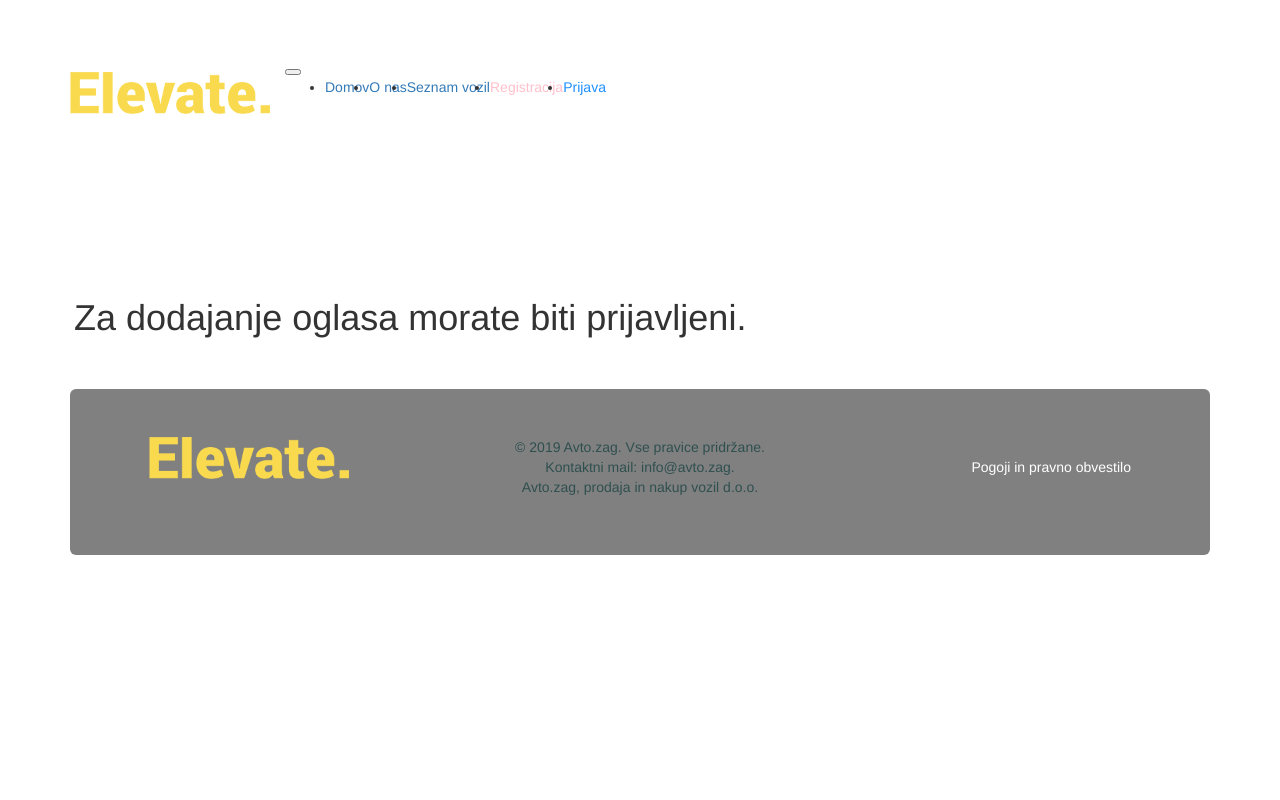
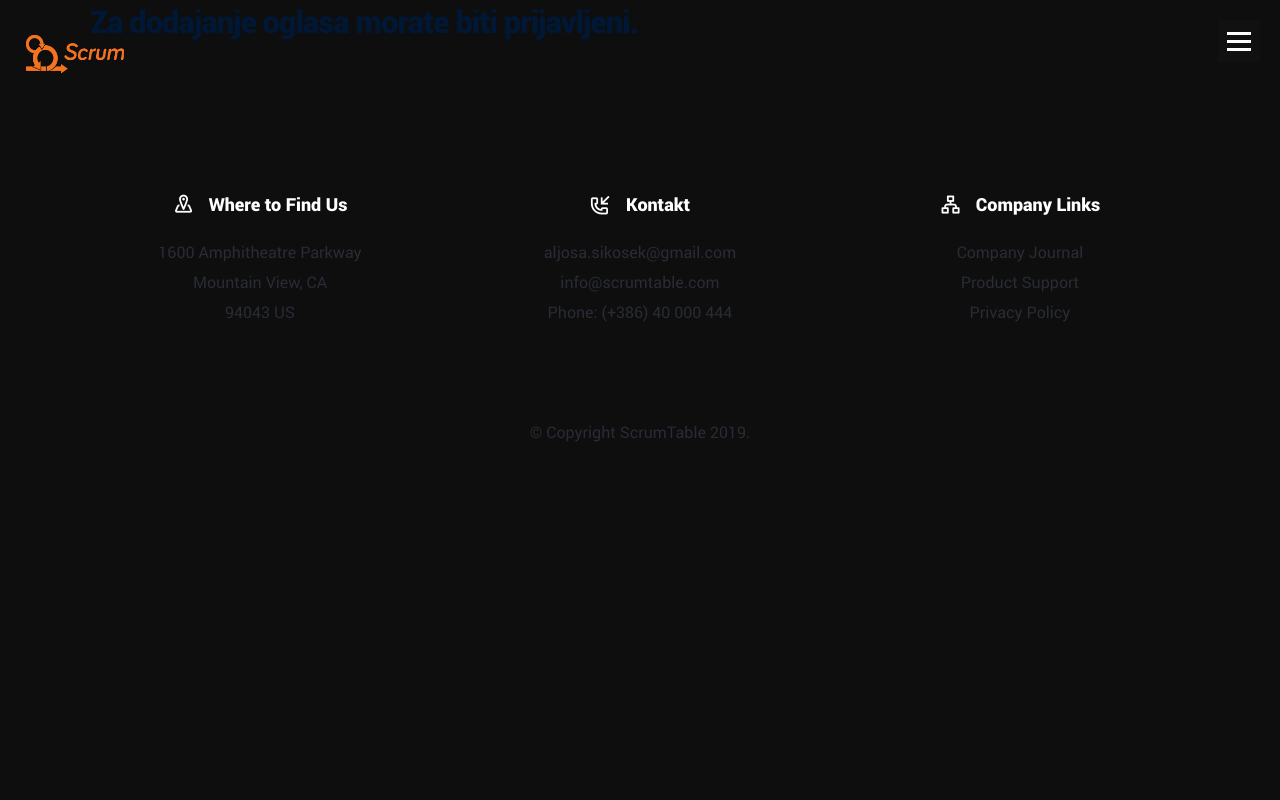
Before and after one commit to uzagoranski/ScrumTable, a PHP site: page /ScrumTable/addProject.php in a window 1280 px wide. Run offline with PHP 8.4, Linux system fonts and the light colour scheme; data that the repository does not hold is empty; some libraries are stand-ins or nearby versions; some web fonts are replaced.

Commit message:
Header & Footer

```diff
--- a/css/main.css
+++ b/css/main.css
@@ -1120,10 +1120,10 @@
 	padding: 0;
 	outline: 0;
 	border: none;
-	width: 96px;
-	height: 20px;
+	width: 98px;
+	height: 48px;
 	background: url("../images/logo.png") no-repeat center;
-	background-size: 96px 20px;
+	background-size: 100px 50px;
 	font: 0/0 a;
 	text-shadow: none;
 	color: transparent;
--- a/includes/footer.php
+++ b/includes/footer.php
@@ -1,25 +1,56 @@
-<div class="jumbotron footer">
-    <div class="container">
-        <div class="row">
-            <div class="col-lg-4">
-                <a href="/AvtoZAG"><img class="logo" src="images/logo.png" alt="AvtoZag" /></a>
+<footer id="main-footer">
+    <div class="footer-info-wrap">
+
+        <div class="row footer-info">
+
+            <div class="col-four tab-full">
+                <h4><i class="icon-location-map-1"></i> Where to Find Us</h4>
+
+                <p>
+                    1600 Amphitheatre Parkway<br>
+                    Mountain View, CA<br>
+                    94043 US
+                </p>
             </div>
-            <div style="text-align:center; color: darkslategray" class="col-xl-4 col-lg-4 col-md-4 col-sm-4 col-xs-6 rights">
-                &copy; 2019 Avto.zag. Vse pravice pridržane. <br/>
-                Kontaktni mail: info@avto.zag. <br/>
-                Avto.zag, prodaja in nakup vozil d.o.o.
+
+            <div class="col-four tab-full collapse">
+                <h4><i class="icon-phone-incoming"></i> Kontakt</h4>
+
+                <p>aljosa.sikosek@gmail.com<br>
+                    info@scrumtable.com <br>
+                    Phone: (+386) 40 000 444
+                </p>
             </div>
-            <div class="col-xl-3 col-lg-4 col-md-6 col-sm-6 col-xs-6 privacy">
-                <br/>
-                <a class="privacy" href="privacy.php">Pogoji in pravno obvestilo</a>
+
+            <div class="col-four tab-full">
+                <h4><i class="icon-organization-hierarchy-3"></i> Company Links</h4>
+
+                <ul class="footer-link-list">
+                    <li><a href="#">Company Journal</a></li>
+                    <li><a href="#">Product Support</a></li>
+                    <li><a href="#">Privacy Policy</a></li>
+                </ul>
             </div>
+
+        </div>
+    </div> <!-- /footer-info-wrap -->
+
+    <div class="footer-bottom">
+
+        <div class="copyright">
+            <span>© Copyright ScrumTable 2019.</span>
         </div>
     </div>
-</div>
 
+</footer>
+
+<div id="preloader">
+        <div id="loader"></div>
+    </div>
     <script src="scripts/site.js"></script>
-    <script src="vendor/jquery/jquery.min.js"></script>
-    <script src="vendor/bootstrap/js/bootstrap.bundle.min.js"></script>
+    <script src="js/jquery-2.1.3.min.js"></script>
+    <script src="js/plugins.js"></script>
+    <script src="js/main.js"></script>
 
 </body>
 </html>
--- a/includes/header.php
+++ b/includes/header.php
@@ -2,65 +2,80 @@
 session_start();
 
 if (!isset($page_title)) {
-    $page_title = 'Avto.zag';
+    $page_title = 'ScrumTable';
 }
 ?>
 <!DOCTYPE html>
-<html lang="en">
+<!--[if IE 8 ]><html class="no-js oldie ie8" lang="en"> <![endif]-->
+<!--[if IE 9 ]><html class="no-js oldie ie9" lang="en"> <![endif]-->
+<!--[if (gte IE 9)|!(IE)]><!--><html class="no-js" lang="en"> <!--<![endif]-->
+<head>
 
-<head>
+    <!--- basic page needs
+    ================================================== -->
     <meta charset="utf-8">
-    <meta name="viewport" content="width=device-width, initial-scale=1, shrink-to-fit=no">
+    <title>ScrumTable</title>
     <meta name="description" content="">
     <meta name="author" content="">
 
-    <title><?php echo $page_title; ?></title>
+    <!-- mobile specific metas
+    ================================================== -->
+    <meta name="viewport" content="width=device-width, initial-scale=1, maximum-scale=1">
 
-    <link href="vendor/bootstrap/css/bootstrap.min.css" rel="stylesheet">
+    <!-- CSS
+  ================================================== -->
+    <link rel="stylesheet" href="css/base.css">
+    <link rel="stylesheet" href="css/vendor.css">
+    <link rel="stylesheet" href="css/main.css">
 
-    <link rel="stylesheet" type="text/css" href="styles/site.css">
+    <!-- script
+    ================================================== -->
+    <script src="js/modernizr.js"></script>
+    <script src="js/pace.min.js"></script>
 
-    <script src="https://ajax.aspnetcdn.com/ajax/jQuery/jquery-3.3.1.min.js"></script>
-
-    <link href="https://unpkg.com/aos@2.3.1/dist/aos.css" rel="stylesheet">
-    <script src="https://unpkg.com/aos@2.3.1/dist/aos.js"></script>
+    <!-- favicons
+     ================================================== -->
+    <link rel="icon" type="image/png" href="favicon.png">
 
 </head>
 
-<body>
-    <nav class="navbar navbar-expand-lg navbar-dark bg-dark fixed-top">
-        <div class="container">
-            <a class="navbar-brand" href="/AvtoZAG"><img class="logo" src="images/logo.png"/> </a>
-            <button class="navbar-toggler" type="button" data-toggle="collapse" data-target="#navbarResponsive" aria-controls="navbarResponsive" aria-expanded="false" aria-label="Toggle navigation">
-                <span class="navbar-toggler-icon"></span>
-            </button>
-            <div class="collapse navbar-collapse" id="navbarResponsive">
-                <ul class="navbar-nav ml-auto">
+<body id="top">
+<header class="main-header">
+
+    <div class="logo">
+        <a href="/ScrumTable">ScrumTable</a>
+    </div>
+
+    <a class="menu-toggle" href="#"><span>Menu</span></a>
+
+</header>
+
+<nav id="menu-nav-wrap">
+
+    <h3>Navigacija</h3>
+    <ul class="nav-list">
+
         <?php
 
-echo   '<li class="nav-item">
-            <a class="nav-link" href="/AvtoZAG">Domov<span class="sr-only">(current)</span></a>
-        </li>
-        <li class="nav-item">
-            <a class="nav-link" href="/AvtoZAG/about.php">O nas</a>
-        </li>
-        <li class="nav-item">
-            <a class="nav-link" href="/AvtoZAG/list.php">Seznam vozil</a>
-        </li>';
+        echo   '<li><a class="smoothscroll" href="#intro" title="">Domov</a></li>
+        <li><a class="smoothscroll" href="#features" title="">O nas</a></li>';
 
         if (isset($_SESSION['ime'])) {
 
-	echo '<li class="nav-item"><a class="nav-link" href="/AvtoZAG/addProject.php">Dodaj vozilo</a></li>
-	    <li class="nav-item"><a class="nav-link" href="/AvtoZAG/posted.php?idUporabnik=' . $_SESSION['idUporabnik'] . '">Moji oglasi</a></li>
-        <li class="nav-item"><a class="nav-link geslo" href="/AvtoZAG/changePassword.php">Spremeni geslo</a></li>
-        <li class="nav-item"><a class="nav-link priodjava" href="/AvtoZAG/logout.php">Odjava</a></li>';
+            echo '<li><a class="smoothscroll" href="/ScrumTable/addProject.php" title="">Dodaj projekt</a></li>
+        <li><a class="smoothscroll" href="/ScrumTable/myProjects.php" title="">Moji projekti</a></li>
+        <li><a class="smoothscroll" href="/ScrumTable/logout.php" title="">Odjava</a></li>
+        </ul>';
         }
         else {
-	echo '<li class="nav-item"><a class="nav-link registracija" href="/AvtoZAG/register.php">Registracija</a></li>
-	<li class="nav-item"><a class="nav-link priodjava" href="/AvtoZAG/login.php">Prijava</a></li>';
+            echo '</ul>
+                <div class="action">
+                    <a class="button" href="/ScrumTable/register.php">Registracija</a>
+                </div>
+                <div class="action">
+                    <a class="button" href="/ScrumTable/login.php">Prijava</a>
+                </div>';
         }
         ?>
-                </ul>
-            </div>
-        </div>
+
 </nav>
--- a/includes/mysqli_connect.php
+++ b/includes/mysqli_connect.php
@@ -3,9 +3,7 @@
 DEFINE ('DB_USER', 'root');
 DEFINE ('DB_PASSWORD', '');
 DEFINE ('DB_HOST', 'localhost');
-DEFINE ('DB_NAME', 'avtozag');
-DEFINE ('DB_USER_TBL', 'uporabnik');
-
+DEFINE ('DB_NAME', 'scrumtable');
 
 $dbc = @mysqli_connect (DB_HOST, DB_USER, DB_PASSWORD, DB_NAME);
 
```
Also changed, not shown: index.php (renamed from index.html, +6 -169 lines), styles.html (+9 -9 lines), favicon.png, images/logo.png, readme.txt (deleted). Lines whose indentation alone changed are shown as unchanged.
